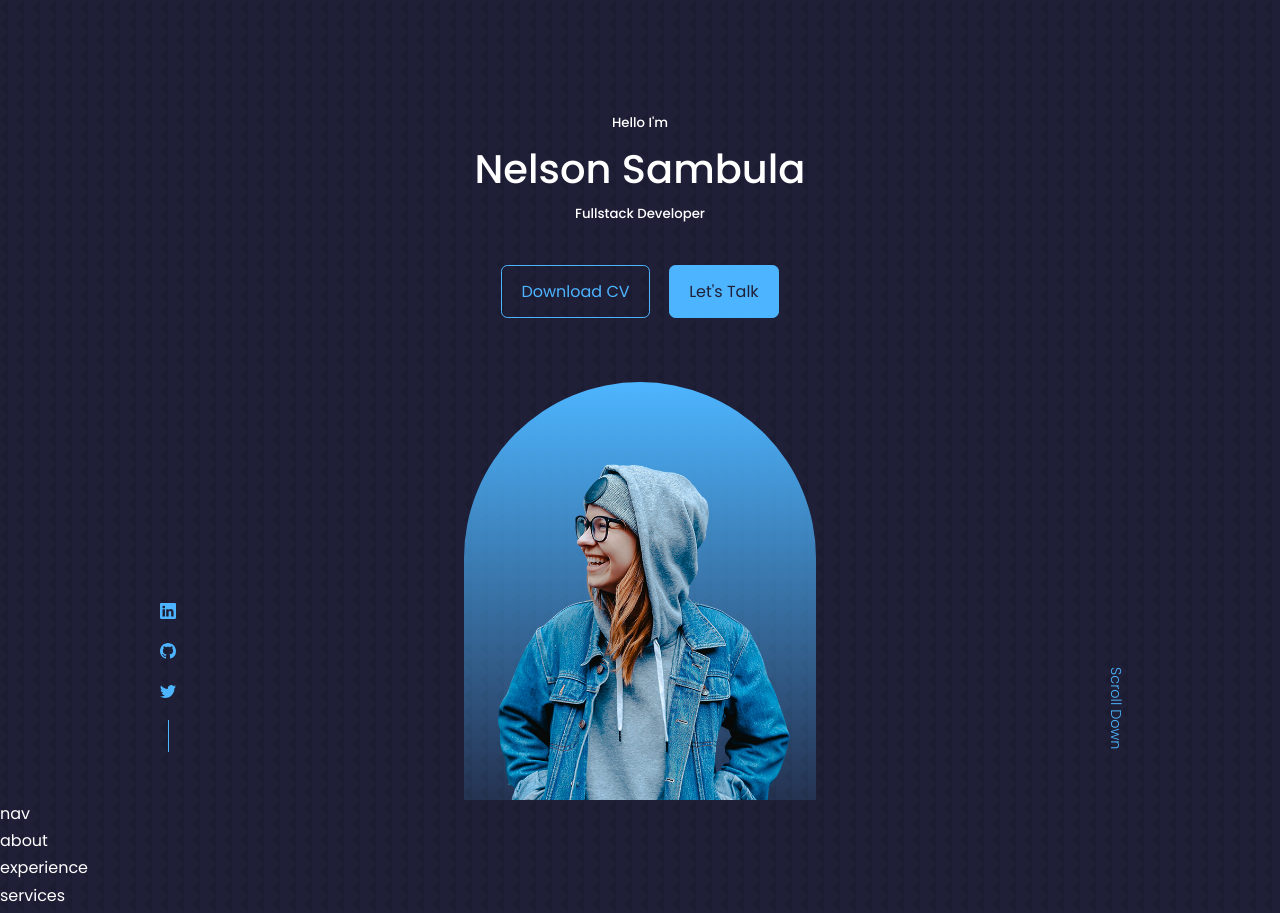
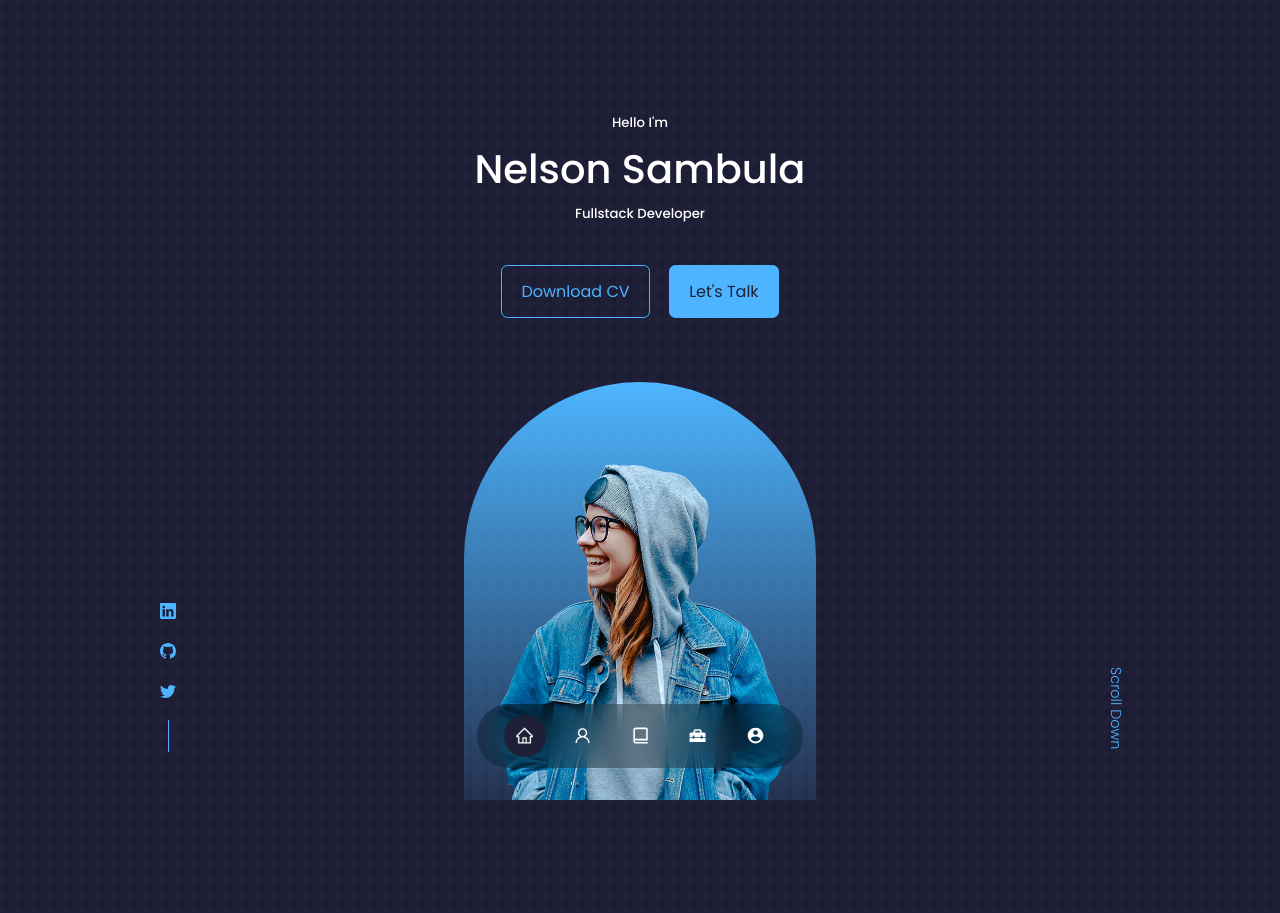
Before and after one commit to nelsinho10/portfolio, a React (Vite) app: page / in a window 1280 px wide. Shown: the top 913 px of the page. Built offline with nearby package versions, Linux system fonts and the light colour scheme.

Commit message:
add navbar component

```diff
--- a/src/components/about/about.jsx
+++ b/src/components/about/about.jsx
@@ -3,7 +3,7 @@
 
 const about = () => {
   return (
-    <div>about</div>
+    <section id='about'>about</section>
   )
 }
 
--- a/src/components/contact/contact.jsx
+++ b/src/components/contact/contact.jsx
@@ -3,7 +3,7 @@
 
 const contact = () => {
   return (
-    <div>contact</div>
+    <section id='contact'>contact</section>
   )
 }
 
--- a/src/components/experience/experience.jsx
+++ b/src/components/experience/experience.jsx
@@ -3,7 +3,7 @@
 
 const experience = () => {
   return (
-    <div>experience</div>
+    <section id='experience'>experience</section>
   )
 }
 
--- a/src/components/nav/nav.css
+++ b/src/components/nav/nav.css
@@ -0,0 +1,33 @@
+nav {
+    background: rgba(0, 0, 0, 0.3);
+    width: max-content;
+    display: block;
+    padding: 0.7rem 1.7rem;
+    z-index: 2;
+    position: fixed;
+    left: 50%;
+    transform: translateX(-50%);
+    bottom: 2rem;
+    display: flex;
+    gap: 1rem;
+    border-radius: 3rem;
+    backdrop-filter: blur(15px);
+}
+
+nav a {
+    background: transparent;
+    padding: 0.7rem;
+    border-radius: 50%;
+    display: flex;
+    color: var(--color-light);
+    font-size: 1.2rem;
+}
+
+nav a:hover {
+    background: rgba(0, 0, 0, 0.3)
+}
+
+nav a.active {
+    background: var(--color-bg);
+    color: var(--color-white);
+}
--- a/src/components/nav/nav.jsx
+++ b/src/components/nav/nav.jsx
@@ -1,9 +1,51 @@
-import React from 'react'
-import './nav'
+import React, { useState } from 'react'
+import './nav.css'
+import { AiOutlineHome, AiOutlineUser } from 'react-icons/ai'
+import { BiBookAlt } from 'react-icons/bi'
+import { MdHomeRepairService } from 'react-icons/md'
+import { IoMdContact } from 'react-icons/io'
 
 const nav = () => {
+  const [activeNav, setActiveNav] = useState('#')
+
   return (
-    <div>nav</div>
+    <nav>
+      <a
+        href="#"
+        onClick={() => setActiveNav('#')}
+        className={activeNav === '#' ? 'active' : ''}
+      >
+        <AiOutlineHome />
+      </a>
+      <a
+        href="#about"
+        onClick={() => setActiveNav('#about')}
+        className={activeNav === '#about' ? 'active' : ''}
+      >
+        <AiOutlineUser />
+      </a>
+      <a
+        href="#experience"
+        onClick={() => setActiveNav('#experience')}
+        className={activeNav === '#experience' ? 'active' : ''}
+      >
+        <BiBookAlt />
+      </a>
+      <a
+        href="#services"
+        onClick={() => setActiveNav('#services')}
+        className={activeNav === '#services' ? 'active' : ''}
+      >
+        <MdHomeRepairService />
+      </a>
+      <a
+        href="#contact"
+        onClick={() => setActiveNav('#contact')}
+        className={activeNav === '#contact' ? 'active' : ''}
+      >
+        <IoMdContact />
+      </a>
+    </nav>
   )
 }
 
--- a/src/components/portfolio/portfolio.jsx
+++ b/src/components/portfolio/portfolio.jsx
@@ -3,7 +3,7 @@
 
 const portfolio = () => {
   return (
-    <div>portfolio</div>
+    <section id='portfolio'>portfolio</section>
   )
 }
 
--- a/src/components/services/services.jsx
+++ b/src/components/services/services.jsx
@@ -3,7 +3,7 @@
 
 const services = () => {
   return (
-    <div>services</div>
+    <section id='services'>services</section>
   )
 }
 
--- a/src/components/testimonials/testimonials.jsx
+++ b/src/components/testimonials/testimonials.jsx
@@ -3,7 +3,7 @@
 
 const testimonials = () => {
   return (
-    <div>testimonials</div>
+    <section id='testimonials'>testimonials</section>
   )
 }
 
--- a/src/index.css
+++ b/src/index.css
@@ -59,6 +59,7 @@
 
 section {
   margin-top: 8rem;
+  height: 100vh;
 }
 
 section>h2,
```
